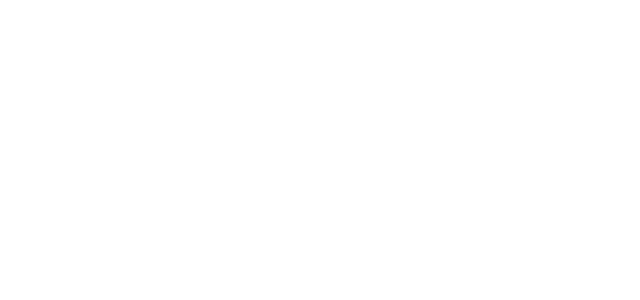
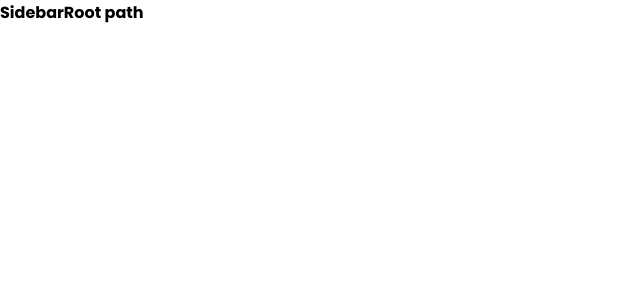
Before and after one commit to guilhermeadam/viz-frontend, a React (Create React App) app: page / in a window 1280 px wide. Shown: the top 300 px of the page, without its empty margins (0-640 px from the left). Built offline with nearby package versions, Linux system fonts and the light colour scheme.

Commit message:
Create component Layout

```diff
--- a/src/App.js
+++ b/src/App.js
@@ -4,11 +4,20 @@
 import GlobalStyles from './styles/global';
 import DefaultTheme from './styles/themes/default';
 
+import Layout from './components/Layout';
+import Sidebar from './components/Sidebar';
+
+import Router from './routes';
+
 function App() {
   return (
     <BrowserRouter>
       <ThemeProvider theme={DefaultTheme}>
         <GlobalStyles />
+        <Layout>
+          <Sidebar />
+          <Router />
+        </Layout>
       </ThemeProvider>
     </BrowserRouter>
   );
--- /dev/null
+++ b/src/components/Layout/index.js
@@ -0,0 +1,7 @@
+import { ContainerGlobal } from './styles';
+
+export default function Layout({ children }) {
+  return (
+    <ContainerGlobal> {children} </ContainerGlobal>
+  );
+}
--- /dev/null
+++ b/src/components/Layout/styles.js
@@ -0,0 +1,8 @@
+import styled from 'styled-components';
+
+export const ContainerGlobal = styled.div`
+  width: 100%;
+  height: 100%;
+
+  display: flex;
+`;
--- /dev/null
+++ b/src/components/Sidebar/index.js
@@ -0,0 +1,5 @@
+export default function Sidebar() {
+  return (
+    <strong>Sidebar</strong>
+  );
+}
--- a/src/routes.js
+++ b/src/routes.js
@@ -3,7 +3,8 @@
 export default function Router() {
   return (
     <Routes>
-      <Route path='/' element={<h1>Root Route</h1>} />
+      <Route path='/' element={<strong>Root path</strong>} />
+      <Route path='/home' element={<strong>Home</strong>} />
     </Routes>
   );
 }
```
Also changed, not shown: .eslintrc.json.
